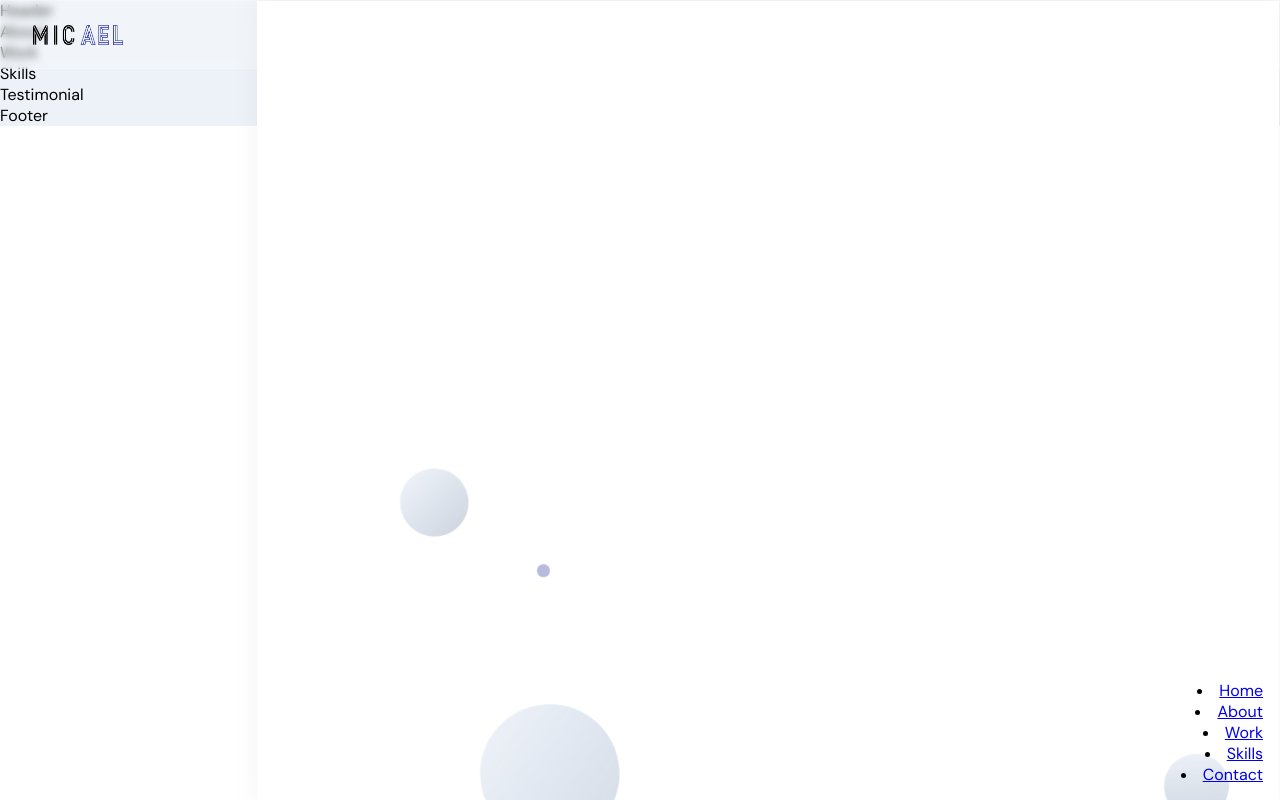
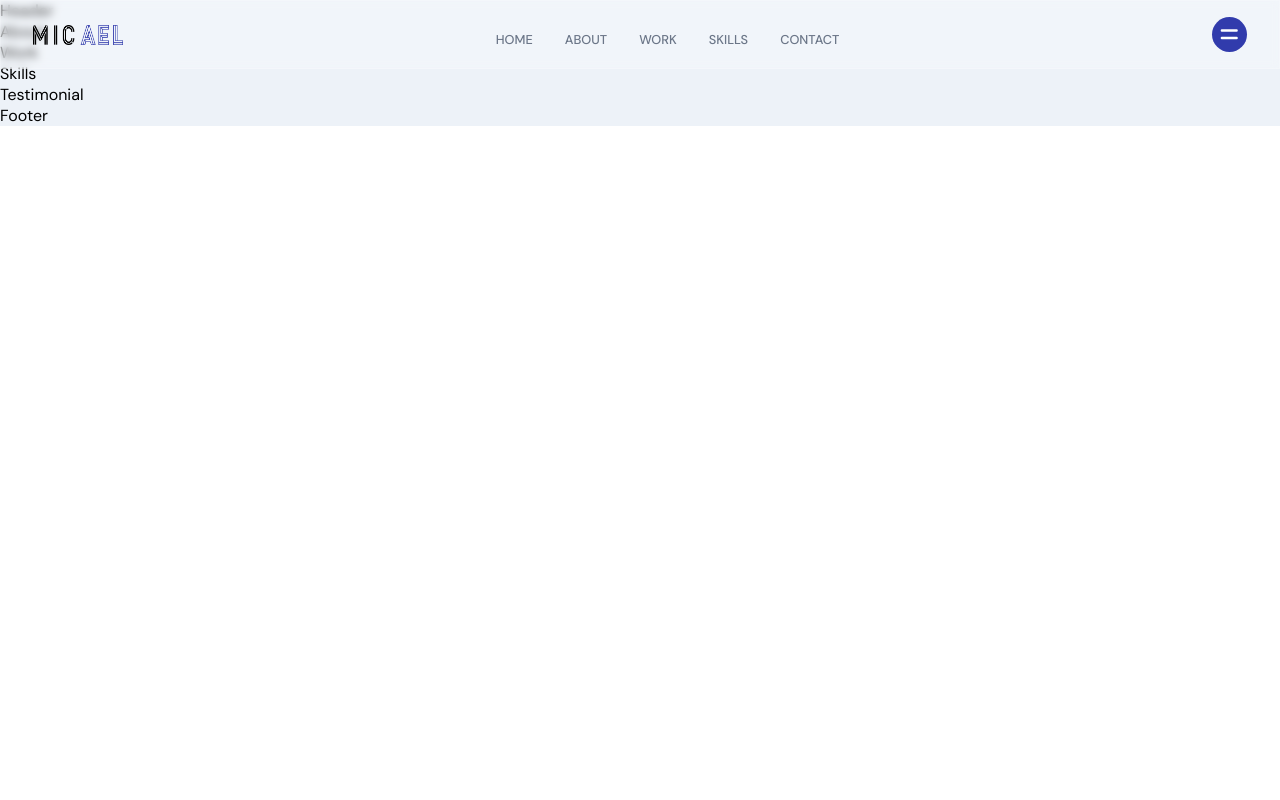
Before and after one commit to Tusar78/Tusar-Portfoliio, a React (Create React App) app in the folder frontend-react/: page / in a window 1280 px wide. Built offline with nearby package versions, Linux system fonts and the light colour scheme.

Commit message:
Toggle menu design done

```diff
--- a/frontend-react/src/Components/Navbar/Navbar.jsx
+++ b/frontend-react/src/Components/Navbar/Navbar.jsx
@@ -5,7 +5,7 @@ import "./Navbar.scss";
 import { images } from "../../Constants";
 
 const Navbar = () => {
-  const [toggle, setToggle] = useState(true);
+  const [toggle, setToggle] = useState(false);
   return (
     <nav className="app__navbar">
       <div className="app__navbar-logo">
@@ -32,6 +32,7 @@ const Navbar = () => {
             transition={{ duration: 0.85, ease: "easeOut" }}
           >
             <HiX onClick={() => setToggle(false)} />
+            <ul>
               {["Home", "About", "Work", "Skills", "Contact"].map((item) => (
                 <li key={item}>
                   <a href={`#${item}`} onClick={() => setToggle(false)}>
@@ -39,6 +40,7 @@ const Navbar = () => {
                   </a>
                 </li>
               ))}
+            </ul>
           </motion.div>
         )}
       </div>
--- a/frontend-react/src/Components/Navbar/Navbar.scss
+++ b/frontend-react/src/Components/Navbar/Navbar.scss
@@ -79,16 +79,15 @@
   height: 35px;
   border-radius: 50%;
   position: relative;
+  display: flex;
+  justify-content: center;
+  align-items: center;
   background-color: var(--secondary-color);
   cursor: pointer;
 
   svg {
     width: 70%;
     height: 70%;
-    position: absolute;
-    top: 50%;
-    left: 50%;
-    transform: translate(-50%, -50%);
     color: var(--white-color);
   }
 
@@ -110,5 +109,28 @@
     background-size: cover;
     background-repeat: repeat;
     box-shadow: 0 0 20px rgba($color: #A8A8A8, $alpha: 0.15);
+
+    svg {
+      width: 35px;
+      height: 35px;
+      color: var(--secondary-color);
+      margin: 0.5rem 1rem;
+    }
+
+    ul {
+      list-style: none;
+      margin: 0;
+      padding: 0;
+      height: 100%;
+      width: 100%;
+      display: flex;
+      justify-content: flex-start;
+      align-items: flex-start;
+      flex-direction: column;
+
+      li {
+        margin: 1rem;
+      }
+    }
   }
 }
```
Lines whose indentation alone changed are shown as unchanged.
